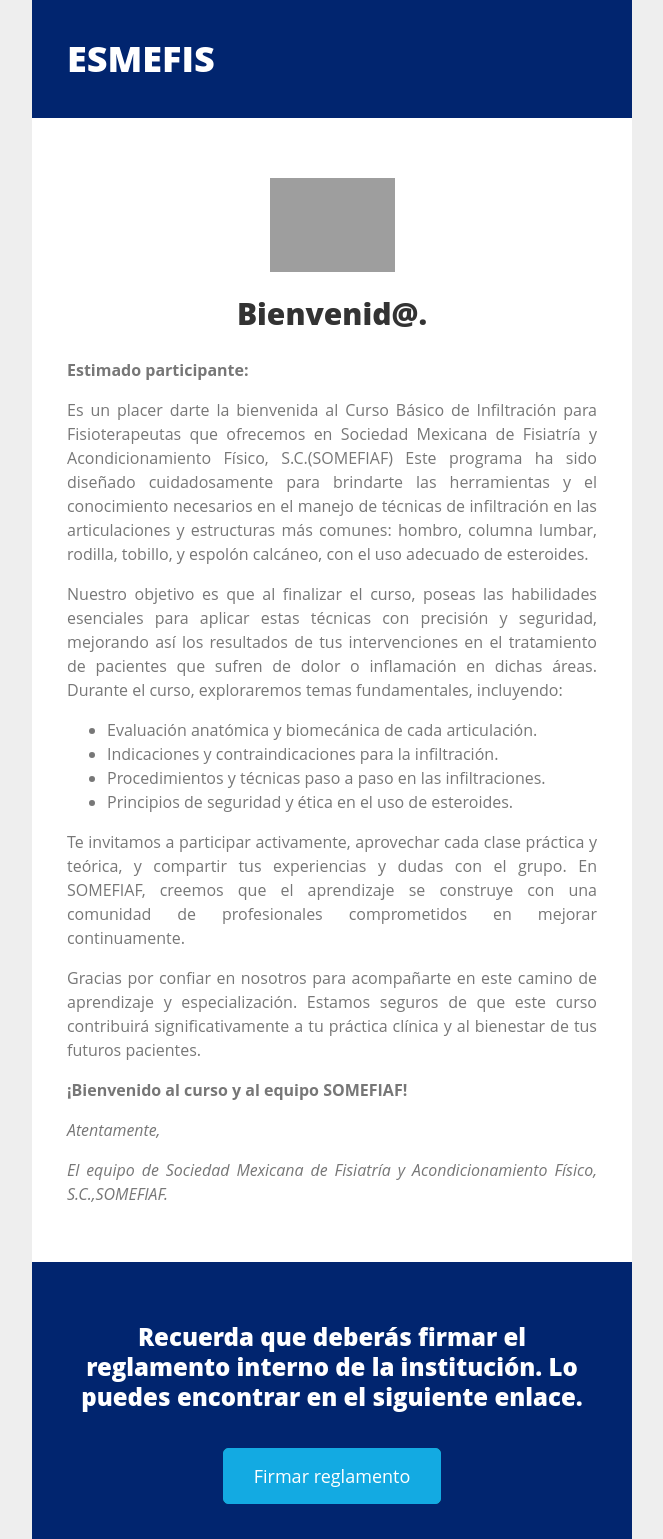
After one commit to DavidKingV/CRM-ESMEFIS, a PHP site: the page made by backend/views/carta bienvenida.html in a window 1280 px wide. The commit adds this page. Shown: the whole page, without its empty margins (308-971 px from the left). Run offline with PHP 8.4, Linux system fonts and the light colour scheme; grey boxes are pictures that could not be loaded.

```diff
--- a/backend/models/ClientsModel.php
+++ b/backend/models/ClientsModel.php
@@ -39,10 +39,10 @@
             throw new Exception('El cliente ya existe');
         }
 
-        $stmt = $this->db->prepare("INSERT INTO potential_clients (name, phone, email, program) VALUES (?, ?, ?, ?)");
+        $stmt = $this->db->prepare("INSERT INTO potential_clients (name, phone, email, program, program_type) VALUES (?, ?, ?, ?, ?)");
 
         if($stmt){
-            $stmt->bind_param('sssi', $row[1], $row[3], $row[2], $row[6]);
+            $stmt->bind_param('sssis', $row[0], $row[3], $row[2], $row[4], $row[5]);
             $stmt->execute();
             $stmt->close();
 
--- /dev/null
+++ b/backend/views/carta bienvenida.html
@@ -0,0 +1,190 @@
+<!DOCTYPE html>
+<html>
+
+<head>
+    <title></title>
+    <meta http-equiv="Content-Type" content="text/html; charset=utf-8" />
+    <meta charset="utf-8">
+    <meta name="viewport" content="width=device-width, initial-scale=1">
+    <meta http-equiv="X-UA-Compatible" content="IE=edge" />
+    <style type="text/css">
+        body, table, td, a {
+            -webkit-text-size-adjust: 100%;
+            -ms-text-size-adjust: 100%;
+        }
+
+        table, td {
+            mso-table-lspace: 0pt;
+            mso-table-rspace: 0pt;
+        }
+
+        img {
+            -ms-interpolation-mode: bicubic;
+        }
+
+        img {
+            border: 0;
+            height: auto;
+            line-height: 100%;
+            outline: none;
+            text-decoration: none;
+        }
+
+        table {
+            border-collapse: collapse !important;
+        }
+
+        body {
+            height: 100% !important;
+            margin: 0 !important;
+            padding: 0 !important;
+            width: 100% !important;
+        }
+
+        a[x-apple-data-detectors] {
+            color: inherit !important;
+            text-decoration: none !important;
+            font-size: inherit !important;
+            font-family: inherit !important;
+            font-weight: inherit !important;
+            line-height: inherit !important;
+        }
+
+        @media screen and (max-width: 480px) {
+            .mobile-hide {
+                display: none !important;
+            }
+
+            .mobile-center {
+                text-align: center !important;
+            }
+        }
+
+        div[style*="margin: 16px 0;"] {
+            margin: 0 !important;
+        }
+    </style>
+</head>
+
+<body style="margin: 0 !important; padding: 0 !important; background-color: #eeeeee;" bgcolor="#eeeeee">
+    <div style="display: none; font-size: 1px; color: #fefefe; line-height: 1px; font-family: Open Sans, Helvetica, Arial, sans-serif; max-height: 0px; max-width: 0px; opacity: 0; overflow: hidden;">
+        ¡Gracias por estar aquí!
+    </div>
+
+    <table border="0" cellpadding="0" cellspacing="0" width="100%">
+        <tr>
+            <td align="center" style="background-color: #eeeeee;" bgcolor="#eeeeee">
+                <table align="center" border="0" cellpadding="0" cellspacing="0" width="100%" style="max-width:600px;">
+                    <tr>
+                        <td align="center" valign="top" style="font-size:0; padding: 35px;" bgcolor="#01256f">
+                            <div style="display:inline-block; max-width:50%; min-width:100px; vertical-align:top; width:100%;">
+                                <table align="left" border="0" cellpadding="0" cellspacing="0" width="100%" style="max-width:300px;">
+                                    <tr>
+                                        <td align="left" valign="top" style="font-family: Open Sans, Helvetica, Arial, sans-serif; font-size: 36px; font-weight: 800; line-height: 48px;" class="mobile-center">
+                                            <h1 style="font-size: 36px; font-weight: 800; margin: 0; color: #ffffff;">ESMEFIS</h1>
+                                        </td>
+                                    </tr>
+                                </table>
+                            </div>
+
+                            <div style="display:inline-block; max-width:50%; min-width:100px; vertical-align:top; width:100%;" class="mobile-hide">
+                                <table align="left" border="0" cellpadding="0" cellspacing="0" width="100%" style="max-width:300px;">
+                                    <tr>
+                                        <td align="right" valign="top" style="font-family: Open Sans, Helvetica, Arial, sans-serif; font-size: 48px; font-weight: 400; line-height: 48px;">
+                                            <table cellspacing="0" cellpadding="0" border="0" align="right">
+                                                <tr>
+                                                    <td style="font-family: Open Sans, Helvetica, Arial, sans-serif; font-size: 18px; font-weight: 400;">
+                                                        <p style="font-size: 18px; font-weight: 400; margin: 0; color: #ffffff;"><a href="#" target="_blank" style="color: #ffffff; text-decoration: none;"> &nbsp;</a></p>
+                                                    </td>
+                                                </tr>
+                                            </table>
+                                        </td>
+                                    </tr>
+                                </table>
+                            </div>
+                        </td>
+                    </tr>
+
+                    <tr>
+                        <td align="center" style="padding: 35px 35px 20px 35px; background-color: #ffffff;" bgcolor="#ffffff">
+                            <table align="center" border="0" cellpadding="0" cellspacing="0" width="100%" style="max-width:600px;">
+                                <tr>
+                                    <td align="center" style="font-family: Open Sans, Helvetica, Arial, sans-serif; font-size: 16px; font-weight: 400; line-height: 24px; padding-top: 25px;">
+                                        <img src="https://esmefis.edu.mx/wp-content/uploads/2022/05/cropped-cropped-Esmefis-escudo-04.png" width="125" height="120" style="display: block; border: 0px;" /><br>
+                                        <h2 style="font-size: 30px; font-weight: 800; line-height: 36px; color: #333333; margin: 0;">Bienvenid@.</h2>
+                                    </td>
+                                </tr>
+                                <tr>
+                                    <td align="left" style="font-family: Open Sans, Helvetica, Arial, sans-serif; font-size: 16px; font-weight: 400; line-height: 24px; padding-top: 10px;">
+                                        <p style="font-size: 16px; font-weight: 400; line-height: 24px; color: #777777;">
+                                            <strong>Estimado participante:</strong>
+                                        </p>
+                                        <p style="text-align:justify; font-size: 16px; font-weight: 400; line-height: 24px; color: #777777;">
+                                            Es un placer darte la bienvenida al Curso Básico de Infiltración para Fisioterapeutas que ofrecemos en Sociedad Mexicana de Fisiatría y Acondicionamiento Físico, S.C.(SOMEFIAF) Este programa ha sido diseñado cuidadosamente para brindarte las herramientas y el conocimiento necesarios en el manejo de técnicas de infiltración en las articulaciones y estructuras más comunes: hombro, columna lumbar, rodilla, tobillo, y espolón calcáneo, con el uso adecuado de esteroides.
+                                        </p>
+                                        <p style="text-align:justify; font-size: 16px; font-weight: 400; line-height: 24px; color: #777777;">
+                                            Nuestro objetivo es que al finalizar el curso, poseas las habilidades esenciales para aplicar estas técnicas con precisión y seguridad, mejorando así los resultados de tus intervenciones en el tratamiento de pacientes que sufren de dolor o inflamación en dichas áreas. Durante el curso, exploraremos temas fundamentales, incluyendo:
+                                        </p>
+                                        <p style="text-align:justify; font-size: 16px; font-weight: 400; line-height: 24px; color: #777777;">
+                                            <ul style="text-align:justify; font-size: 16px; font-weight: 400; line-height: 24px; color: #777777;">
+                                                <li>Evaluación anatómica y biomecánica de cada articulación.</li>
+                                                <li>Indicaciones y contraindicaciones para la infiltración.</li>
+                                                <li>Procedimientos y técnicas paso a paso en las infiltraciones.</li>
+                                                <li>Principios de seguridad y ética en el uso de esteroides.</li>
+                                            </ul>
+                                        </p>
+                                        <p style="text-align:justify; font-size: 16px; font-weight: 400; line-height: 24px; color: #777777;">
+                                            Te invitamos a participar activamente, aprovechar cada clase práctica y teórica, y compartir tus experiencias y dudas con el grupo. En SOMEFIAF, creemos que el aprendizaje se construye con una comunidad de profesionales comprometidos en mejorar continuamente.
+                                        </p>
+                                        <p style="text-align:justify; font-size: 16px; font-weight: 400; line-height: 24px; color: #777777;">
+                                            Gracias por confiar en nosotros para acompañarte en este camino de aprendizaje y especialización. Estamos seguros de que este curso contribuirá significativamente a tu práctica clínica y al bienestar de tus futuros pacientes.
+                                        </p>
+                                        <p style="text-align:justify; font-size: 16px; font-weight: 800; line-height: 24px; color: #777777;">
+                                            <strong>¡Bienvenido al curso y al equipo SOMEFIAF!</strong>
+                                        </p>
+                                        <p style="text-align:justify; font-size: 16px; font-weight: 400; line-height: 24px; color: #777777;">
+                                            <i> Atentamente,</i>
+                                        </p>
+                                        <p style="text-align:justify; font-size: 16px; font-weight: 400; line-height: 24px; color: #777777;">
+                                            <i>El equipo de Sociedad Mexicana de Fisiatría y Acondicionamiento Físico, S.C.,SOMEFIAF.</i>
+                                        </p>
+                                    </td>
+                                </tr>
+                                <tr>
+                                    <td align="left" style="padding-top: 20px;">
+                                    </td>
+                                </tr>
+                            </table>
+                        </td>
+                    </tr>
+
+
+                    <tr>
+                        <td align="center" style="padding: 35px; background-color: #01256f;" bgcolor="#1b9ba3">
+                            <table align="center" border="0" cellpadding="0" cellspacing="0" width="100%" style="max-width:600px;">
+                                <tr>
+                                    <td align="center" style="font-family: Open Sans, Helvetica, Arial, sans-serif; font-size: 16px; font-weight: 400; line-height: 24px; padding-top: 25px;">
+                                        <h2 style="font-size: 24px; font-weight: 800; line-height: 30px; color: #ffffff; margin: 0;">
+                                            Recuerda que deberás firmar el reglamento interno de la institución. Lo puedes encontrar en el siguiente enlace.
+                                        </h2>
+                                    </td>
+                                </tr>
+                            </table>
+                            <br>
+                            <br>
+                            <table border="0" cellspacing="0" cellpadding="0">
+                                <tr>
+                                    <td align="center" style="border-radius: 5px;" bgcolor="#0d1928">
+                                      <a href="https://na4.documents.adobe.com/public/esignWidget?wid=CBFCIBAA3AAABLblqZhD1jq1h5yj8C8uJW0hBseGEtEagqPcA-PUVKfc3K_4o3EzHhAtVsE57Mt8s2YBgujk" target="_blank" style="font-size: 18px; font-family: Open Sans, Helvetica, Arial, sans-serif; color: #ffffff; text-decoration: none; border-radius: 5px; background-color: #13aae2; padding: 15px 30px; border: 1px solid #13aae2; display: block;">Firmar reglamento</a>
+                                    </td>
+                                </tr>
+                            </table>
+                        </td>
+                    </tr>
+                </table>
+            </td>
+        </tr>
+    </table>
+</body>
+
+</html>
--- a/public/clientes.php
+++ b/public/clientes.php
@@ -82,7 +82,8 @@
                                             <th scope="col">ID</th>
                                                 <th scope="col">Nombre</th>
                                                 <th scope="col">Correo</th>
-                                                <th scope="col">Telefono</th>
+                                                <th scope="col">Teléfono</th>
+                                                <th scope="col">Interes</th>
                                                 <th scope="col">Status</th>
                                                 <th scope="col">Comentarios</th>
                                                 <th scope="col">Acciones</th>
--- a/public/js/pages/clients.js
+++ b/public/js/pages/clients.js
@@ -11,7 +11,8 @@
         { data: 'id', 'className': 'text-center' },
         { data: 'name', 'className': 'text-center' },
         { data: 'email', 'className': 'text-center' },
-        { data: 'phone', 'className': 'text-center' },
+        { data: 'programs', 'className': 'text-center' },
+        //{ data: 'phone', 'className': 'text-center' },
         { data: null, render: function(data, type, row) {
             if (row.status == 1){
                 return '<span class="badge-warning">'+row.labelStatus+'</span>';
```
